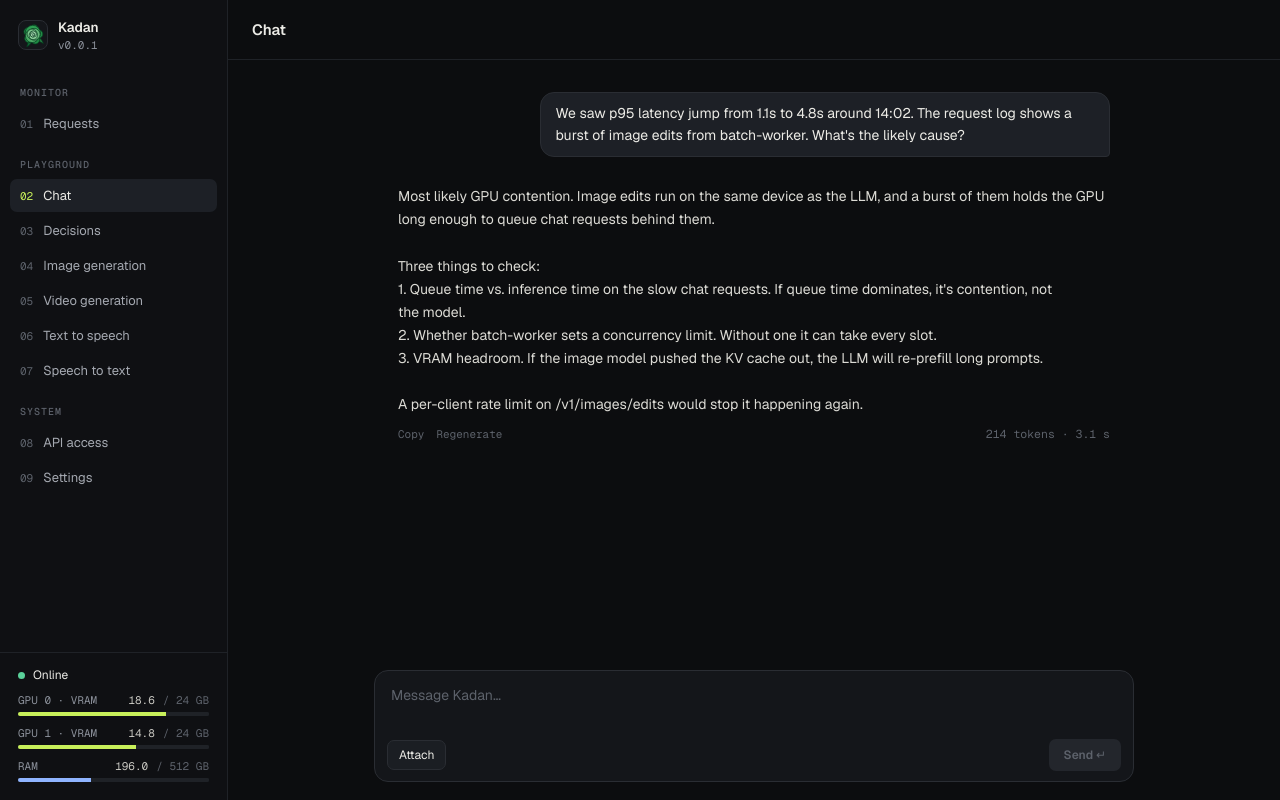
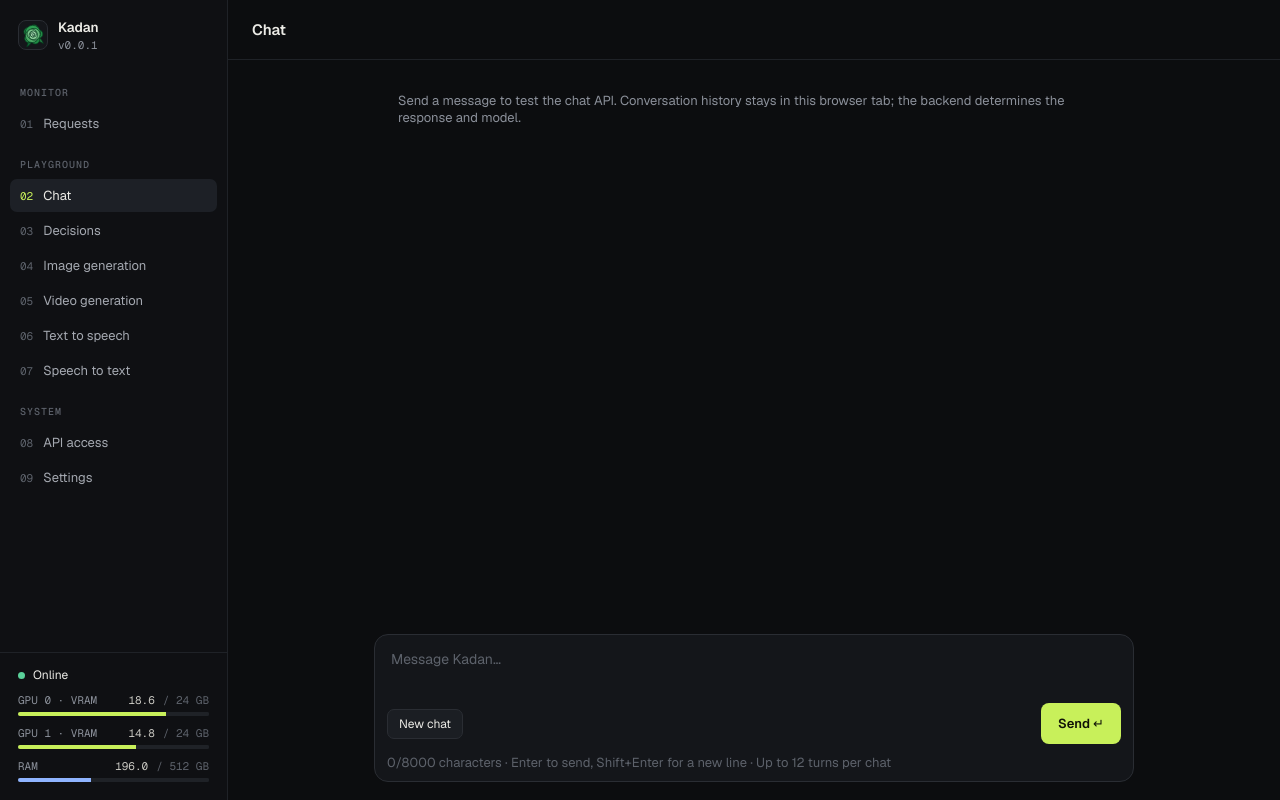
Before and after one commit to ghalrym/Kadan, a React (Vite) app in the folder frontend/: page /chat in a window 1280 px wide. Built offline with nearby package versions, Linux system fonts and the light colour scheme.

Commit message:
Connect chat playground to backend completion API

```diff
--- /dev/null
+++ b/frontend/src/api/chat.ts
@@ -0,0 +1,59 @@
+import { createCompletion } from './generated/sdk.gen'
+import type { ChatMessage } from './generated/types.gen'
+
+export const MAX_MESSAGE_LENGTH = 8_000
+export const MAX_HISTORY_MESSAGES = 24
+export type ConversationMessage = Pick<ChatMessage, 'role' | 'text' | 'meta'>
+
+export function chatRequest(messages: ConversationMessage[]) {
+  if (!messages.length || messages.length > MAX_HISTORY_MESSAGES) {
+    throw new Error('Start a new chat before sending more messages.')
+  }
+  if (
+    messages.some(
+      ({ text }) => !text.trim() || text.length > MAX_MESSAGE_LENGTH,
+    )
+  ) {
+    throw new Error(
+      `Each message must contain 1–${MAX_MESSAGE_LENGTH} characters.`,
+    )
+  }
+  return { messages: messages.map(({ role, text }) => ({ role, text })) }
+}
+
+export async function requestChat(
+  messages: ConversationMessage[],
+  signal: AbortSignal,
+): Promise<ConversationMessage> {
+  const result = await createCompletion({ body: chatRequest(messages), signal })
+  if (!result.response?.ok) {
+    const status = result.response?.status
+    if (status === 503)
+      throw new Error(
+        'Model unavailable. Check model readiness in Settings, then retry.',
+      )
+    if (status === 409 || status === 429)
+      throw new Error(
+        'The model is busy. Wait for the current operation, then retry.',
+      )
+    if (status === 422)
+      throw new Error(
+        'The API rejected this conversation. Start a new chat or shorten your message.',
+      )
+    throw new Error(
+      status
+        ? `Chat request failed (HTTP ${status}). Please retry.`
+        : 'Cannot reach the chat API. Check that the backend is running, then retry.',
+    )
+  }
+  const message = result.data?.message
+  if (
+    !message ||
+    message.role !== 'assistant' ||
+    typeof message.text !== 'string' ||
+    !message.text.trim()
+  ) {
+    throw new Error('The API returned an invalid chat response. Please retry.')
+  }
+  return message
+}
--- a/frontend/src/pages/ChatPage.tsx
+++ b/frontend/src/pages/ChatPage.tsx
@@ -1,47 +1,204 @@
-import { ActionButton } from '../components/Controls'
-import { chatMessages } from '../data/playground'
+import { useEffect, useRef, useState } from 'react'
+import {
+  MAX_HISTORY_MESSAGES,
+  MAX_MESSAGE_LENGTH,
+  requestChat,
+  type ConversationMessage,
+} from '../api/chat'
 
 export default function ChatPage() {
+  const [messages, setMessages] = useState<ConversationMessage[]>([])
+  const [draft, setDraft] = useState('')
+  const [pending, setPending] = useState(false)
+  const [error, setError] = useState<string | null>(null)
+  const [retryMessages, setRetryMessages] = useState<
+    ConversationMessage[] | null
+  >(null)
+  const [notice, setNotice] = useState('')
+  const active = useRef<AbortController | null>(null)
+  const historyEnd = useRef<HTMLDivElement | null>(null)
+
+  useEffect(() => () => active.current?.abort(), [])
+  useEffect(() => {
+    historyEnd.current?.scrollIntoView?.({ block: 'nearest' })
+  }, [messages, pending])
+
+  async function send(conversation: ConversationMessage[]) {
+    if (active.current) return
+    const controller = new AbortController()
+    active.current = controller
+    setPending(true)
+    setError(null)
+    setNotice('')
+    setRetryMessages(null)
+    setMessages(conversation)
+    try {
+      const message = await requestChat(conversation, controller.signal)
+      if (active.current !== controller || controller.signal.aborted) return
+      setMessages([...conversation, message])
+    } catch (failure) {
+      if (active.current !== controller || controller.signal.aborted) return
+      setError(
+        failure instanceof Error
+          ? failure.message
+          : 'Chat request failed. Please retry.',
+      )
+      setRetryMessages(conversation)
+    } finally {
+      if (active.current === controller) {
+        active.current = null
+        setPending(false)
+      }
+    }
+  }
+
+  function cancel() {
+    active.current?.abort()
+    active.current = null
+    setPending(false)
+    setRetryMessages(messages)
+    setNotice(
+      'Request cancelled in this browser. The backend may still be finishing inference.',
+    )
+  }
+
+  function submit() {
+    const text = draft.trim()
+    if (
+      !text ||
+      pending ||
+      retryMessages ||
+      messages.length >= MAX_HISTORY_MESSAGES
+    )
+      return
+    setDraft('')
+    void send([...messages, { role: 'user', text }])
+  }
+
   return (
     <div className="chat-page">
-      <div className="chat-history">
+      <div
+        className="chat-history"
+        role="log"
+        aria-label="Chat conversation"
+        aria-busy={pending}
+      >
         <div className="chat-messages">
-          {chatMessages.map((message) => (
+          {messages.length === 0 && (
+            <p className="muted">
+              Send a message to test the chat API. Conversation history stays in
+              this browser tab; the backend determines the response and model.
+            </p>
+          )}
+          {messages.map((message, index) => (
             <article
-              key={message.role}
+              key={index}
               className={`chat-message chat-message--${message.role}`}
               aria-label={
                 message.role === 'user' ? 'Your message' : 'Kadan response'
               }
             >
               <p>{message.text}</p>
-              {message.role === 'assistant' && (
-                <div className="row chat-message-actions">
-                  <ActionButton variant="text">Copy</ActionButton>
-                  <ActionButton variant="text">Regenerate</ActionButton>
-                  <span className="push-right mono faint">{message.meta}</span>
-                </div>
+              {message.meta && (
+                <span className="mono faint">{message.meta}</span>
               )}
             </article>
           ))}
+          {pending && <p role="status">Waiting for the chat API…</p>}
+          <div ref={historyEnd} />
         </div>
       </div>
       <div className="chat-composer-wrap">
-        <div className="chat-composer">
+        {error && <p role="alert">{error}</p>}
+        {notice && <p role="status">{notice}</p>}
+        {retryMessages && (
+          <button
+            type="button"
+            className="button button--secondary"
+            onClick={() => void send(retryMessages)}
+          >
+            Retry last message
+          </button>
+        )}
+        {messages.length >= MAX_HISTORY_MESSAGES && (
+          <p role="status">
+            Conversation limit reached. Start a new chat to continue.
+          </p>
+        )}
+        <form
+          className="chat-composer"
+          onSubmit={(event) => {
+            event.preventDefault()
+            submit()
+          }}
+        >
           <textarea
             rows={2}
-            readOnly
-            value=""
+            value={draft}
+            maxLength={MAX_MESSAGE_LENGTH}
+            disabled={
+              pending ||
+              !!retryMessages ||
+              messages.length >= MAX_HISTORY_MESSAGES
+            }
+            onChange={(event) => setDraft(event.target.value)}
+            onKeyDown={(event) => {
+              if (
+                event.key === 'Enter' &&
+                !event.shiftKey &&
+                !event.nativeEvent.isComposing
+              ) {
+                event.preventDefault()
+                submit()
+              }
+            }}
             placeholder="Message Kadan…"
             aria-label="Message Kadan"
+            aria-describedby="chat-input-help"
           />
           <div className="row">
-            <ActionButton>Attach</ActionButton>
-            <ActionButton variant="muted" className="push-right">
-              Send ↵
-            </ActionButton>
+            <button
+              type="button"
+              className="button button--secondary"
+              disabled={pending || (!messages.length && !draft)}
+              onClick={() => {
+                setMessages([])
+                setDraft('')
+                setError(null)
+                setRetryMessages(null)
+                setNotice('')
+              }}
+            >
+              New chat
+            </button>
+            {pending ? (
+              <button
+                type="button"
+                className="button button--secondary push-right"
+                onClick={cancel}
+              >
+                Cancel
+              </button>
+            ) : (
+              <button
+                type="submit"
+                className="button button--primary push-right"
+                disabled={
+                  !draft.trim() ||
+                  !!retryMessages ||
+                  messages.length >= MAX_HISTORY_MESSAGES
+                }
+              >
+                Send ↵
+              </button>
+            )}
           </div>
-        </div>
+          <p id="chat-input-help" className="faint">
+            {draft.length}/{MAX_MESSAGE_LENGTH} characters · Enter to send,
+            Shift+Enter for a new line · Up to {MAX_HISTORY_MESSAGES / 2} turns
+            per chat
+          </p>
+        </form>
       </div>
     </div>
   )
```
Also changed, not shown: 2 other files (tests, documents, lock files or other folders).
